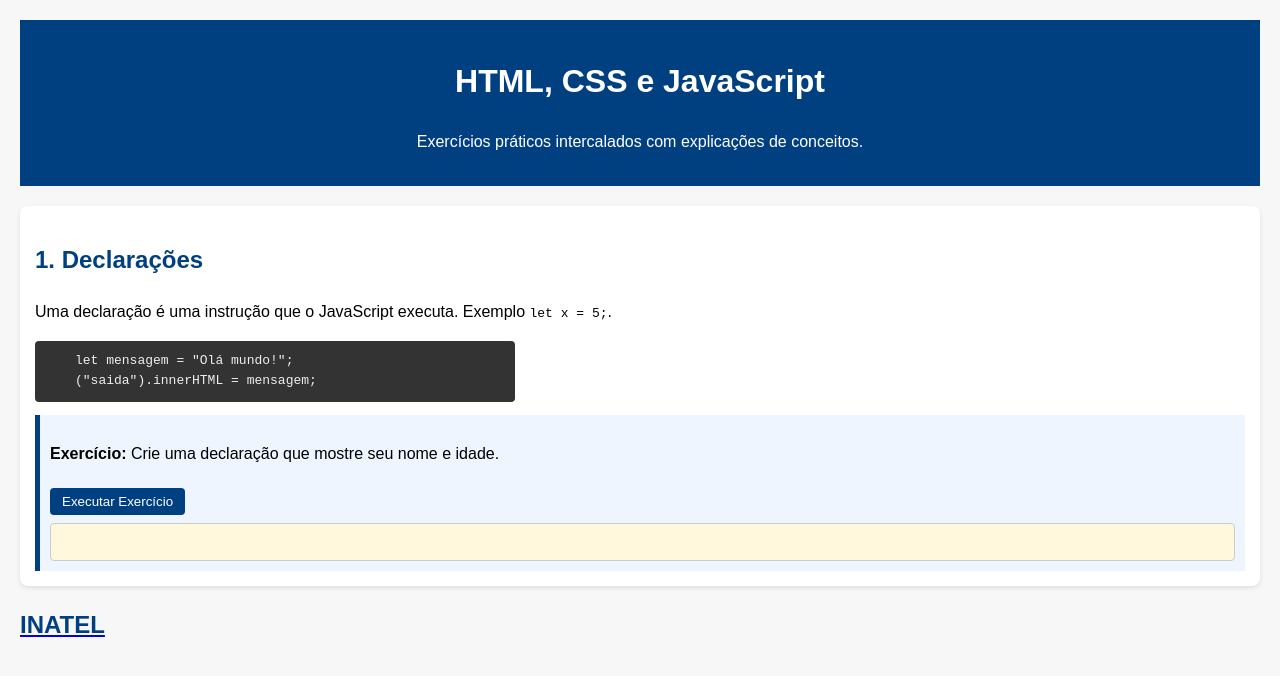
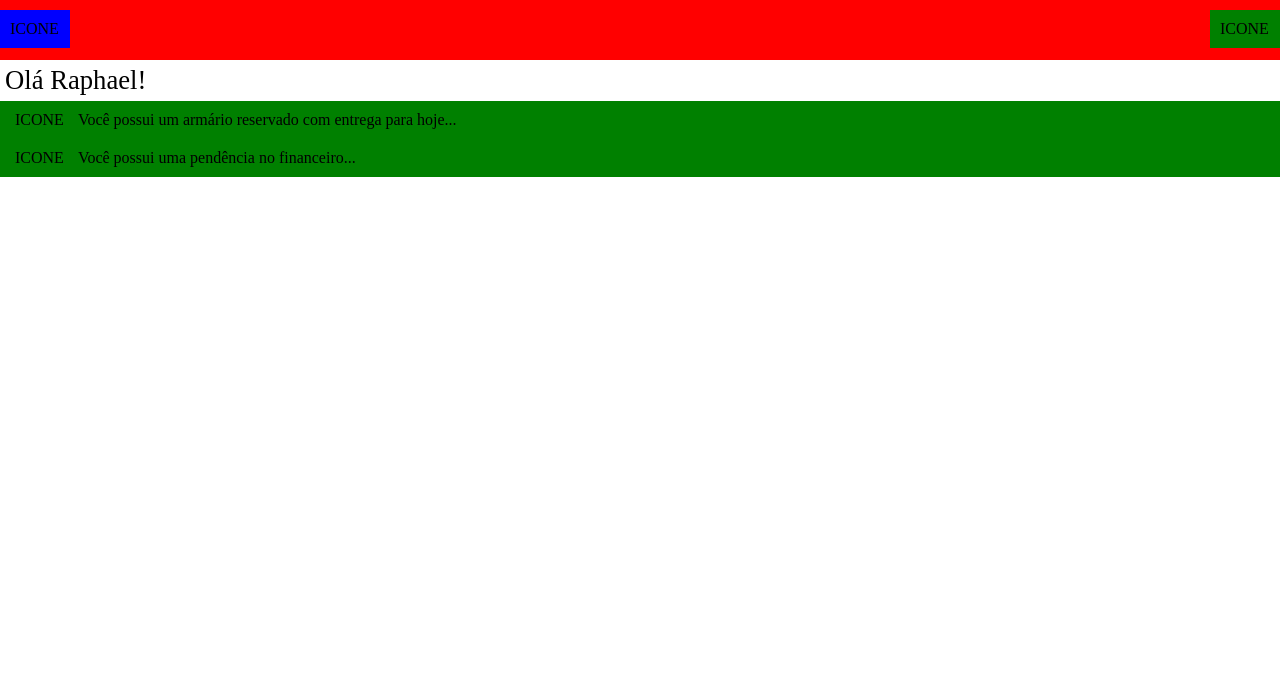
Before and after one commit to luscagodoi/S05---L1, a plain HTML site: page index.html in a window 1280 px wide. Drawn offline with Linux system fonts and the light colour scheme.

Commit message:
Segunda aula do projeto

```diff
--- a/index.html
+++ b/index.html
@@ -7,22 +7,24 @@
         <link rel="stylesheet" href="style.css">
     </head>
     <body>
-        <header>
-            <h1>HTML, CSS e JavaScript</h1>
-            <p>Exercícios práticos intercalados com explicações de conceitos.</p>
+        <header id="head">
+            <div id="menu">ICONE</div>
+            <div id="perfil">ICONE</div>
         </header>
-        <!--Tópico 1-->
-        <section>
-            <h2>1. Declarações</h2>
-            <p>Uma declaração é uma instrução que o JavaScript executa. Exemplo <code>let x = 5;</code>.</p>
-            <pre>let mensagem = "Olá mundo!";<br>("saida").innerHTML = mensagem;</pre>
-            <div class="exercise">
-                <p><strong>Exercício:</strong> Crie uma declaração que mostre seu nome e idade.</p>
-                <button onclick="exec1()">Executar Exercício</button>
-                <div id="resultado1" class="resultado"></div>
+        <main>
+            <div id="mensagens">
+            <div id="user_name">Olá Raphael!</div>
+            <div id="mns_box">
+                <div id="icon">ICONE</div>
+                <div id="mns">Você possui um armário reservado com entrega para hoje...</div>
             </div>
-        </section>
-        <a href="https://www.inatel.br" target="_blank"><h2>INATEL</h2></a>
+            <div id="mns_box">
+                <div id="icon">ICONE</div>
+                <div id="mns">Você possui uma pendência no financeiro...</div>
+            </div>
+            </div>
+            </div>
+        </main>
         <script src="script.js"></script>
     </body>
 </html>
--- a/style.css
+++ b/style.css
@@ -1,61 +1,56 @@
+body {
+  margin: 0px;
+}
 
-body {
-    font-family: Arial, sans-serif;
-    line-height: 1.6;
-    margin: 0;
-    padding: 20px;
-    background-color: #f7f7f7;
+header {
+  position: relative;
+  top: 0px;
+  left: 0px;
+  rigth: 0px;
+  background-color: red;
+  padding: 30px;
+  display: block;
 }
-header {
-    background: #004080;
-    color: #fff;
-    padding: 15px;
-    text-align: center;
+
+#menu {
+  width: 50px;
+  background-color: blue;
+  padding: 10px;
+  position: absolute;
+  left: 0px;
+  top: 10px;
 }
-section {
-    background: white;
-    padding: 15px;
-    margin: 20px 0;
-    border-radius: 8px;
-    box-shadow: 0 2px 5px rgba(0,0,0,0.1);
+
+#perfil {
+  width: 50px;
+  background-color: green;
+  padding: 10px;
+  position: absolute;
+  right: 0px;
+  top: 10px;
 }
-h2 {
-    color: #004080;
+
+#user_name {
+  display: block;
+  font-size: 20pt;
+  padding: 5px;
 }
-.exercise {
-    background: #eef5ff;
-    border-left: 5px solid #004080;
-    padding: 10px;
-    margin-top: 10px;
+
+#mns_box {
+  position: relative;
+  background-color: green;
+  top: 0px;
+  left: 0px;
+  rigth: 0px;
+  padding: 10px;
 }
-pre {
-    display: flex;
-    background: #333;
-    color: #eee;
-    padding: 10px 40px;
-    border-radius: 4px;
-    overflow-x: auto;
-    width: 400px;
+
+#icon {
+  padding: 5px;
+  display: inline;
 }
-button {
-    background: #004080;
-    color: white;
-    padding: 6px 12px;
-    border: none;
-    cursor: pointer;
-    border-radius: 4px;
-    margin-top: 5px;
-    transition: background 0.2s;
+
+#mns {
+  padding: 5px;
+  display: inline;
 }
-button:hover {
-    background: #0060b3;
-    transition: background 0.2s;
-}
-.resultado {
-    background: #fff8dc;
-    padding: 8px;
-    margin-top: 8px;
-    border: 1px solid #ccc;
-    border-radius: 4px;
-    min-height: 20px;
-}
```
